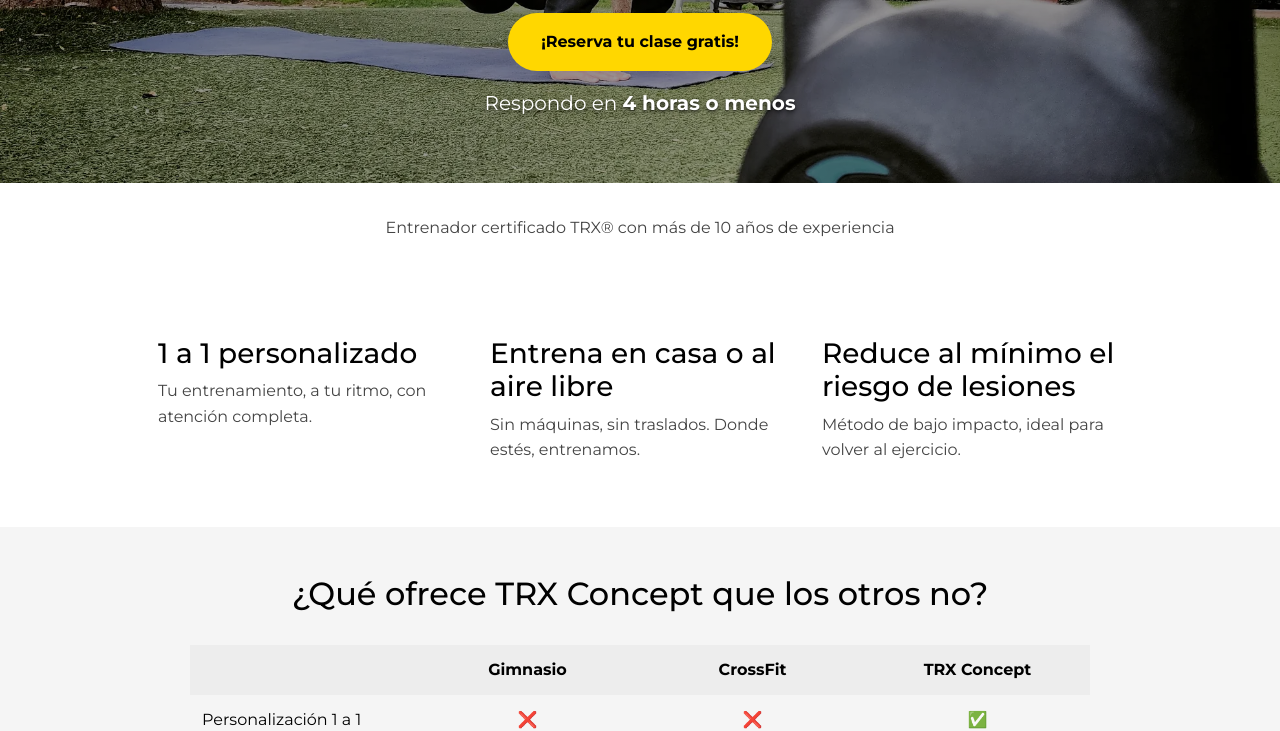
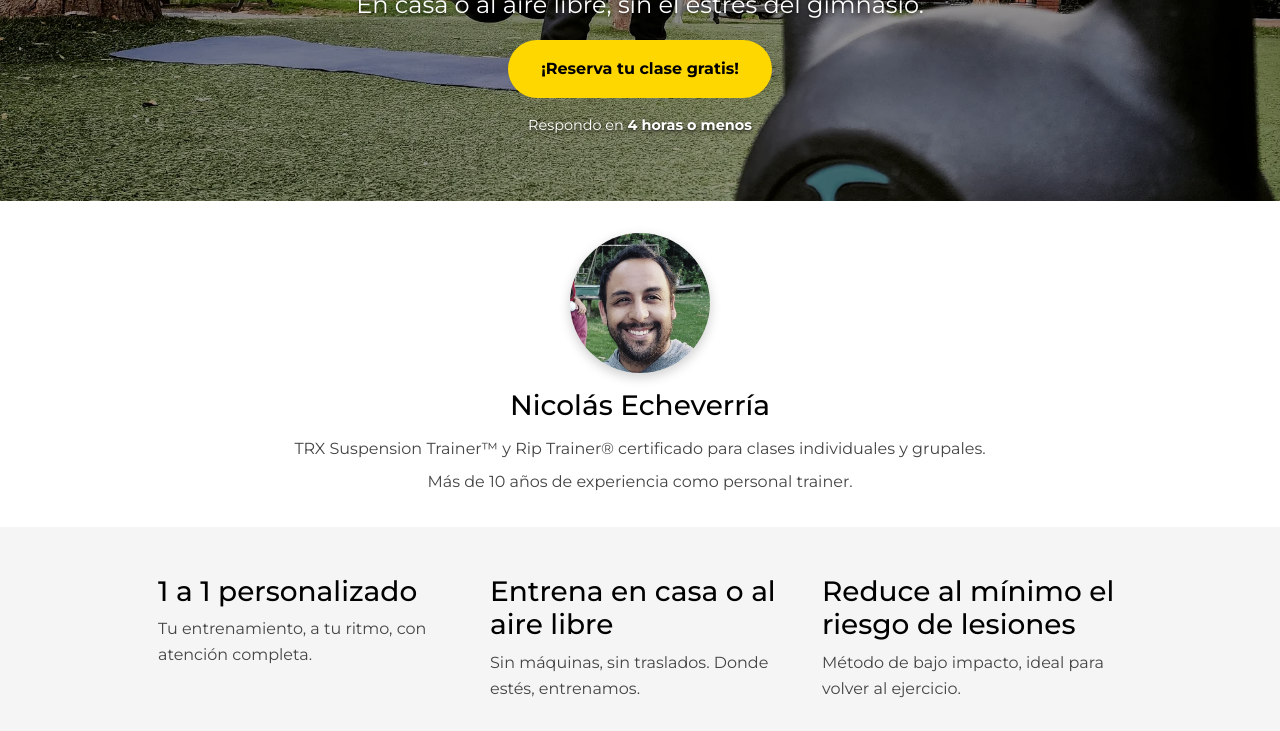
Before and after one commit to fanuneza/trxconcept, a plain HTML site: page index.html in a window 1280 px wide. Shown: the part 299-1030 px from the top of the page. Drawn offline with nearby package versions, Linux system fonts and the light colour scheme; a web font is replaced by a local one.

Commit message:
Profile section

```diff
--- a/assets/css/style.css
+++ b/assets/css/style.css
@@ -146,7 +146,7 @@ header nav img {
 .hero h1 {
     font-size: 2.5rem;
     margin-bottom: 1rem;
-    line-height: 1.3rem;
+    /* line-height: 1.3rem; */
 }
 
 .hero p {
@@ -162,9 +162,18 @@ header nav img {
     text-shadow: none;
 }
 
-.hero-note {
+.hero .hero-note {
     font-size: 0.9rem;
-    margin-top: 1rem;
+}
+
+.profile-pic {
+    width: 140px;
+    height: 140px;
+    border-radius: 50%;
+    object-fit: cover;
+    margin-bottom: 1rem;
+    box-shadow: 0 4px 12px rgba(0, 0, 0, 0.2);
+    filter: saturate(50%);
 }
 
 .trust {
@@ -172,14 +181,20 @@ header nav img {
     text-align: center;
 }
 
+.trust h3 {
+    margin-bottom: 0.8rem;
+}
+
 .trust p {
     font-size: 1rem;
     color: var(--color-gray-dark);
+    margin-top: 0.5rem;
+    margin-bottom: 0rem;
 }
 
 .benefits {
     padding: 3rem 1.5rem;
-    background: var(--color-white);
+    background: var(--color-gray-light);
 }
 
 .benefits-grid {
@@ -205,8 +220,8 @@ header nav img {
 
 .comparison {
     padding: 3rem 1.5rem;
-    background: var(--color-gray-light);
     text-align: center;
+    background: var(--color-white);
 }
 
 .comparison h2 {
@@ -241,7 +256,7 @@ header nav img {
 
 .pricing {
     padding: 3rem 1.5rem;
-    background: var(--color-white);
+    background: var(--color-gray-light);
     text-align: center;
 }
 
--- a/index.html
+++ b/index.html
@@ -46,7 +46,11 @@
 
         <!-- TRUST ANCHOR -->
         <section id="trust" class="trust container">
-            <p>Entrenador certificado TRX® con más de 10 años de experiencia</p>
+            <img src="assets/img/nico.webp" alt="Entrenador personal TRX Concept" class="profile-pic" />
+            <h3>Nicolás Echeverría</h3>
+            <p>TRX Suspension Trainer™ y Rip Trainer® certificado para clases individuales y grupales.</p>
+            <p>Más de 10 años de
+                experiencia como personal trainer.</p>
         </section>
 
         <!-- BENEFITS SECTION -->
```
Also changed, not shown: assets/img/nico.webp (added).
